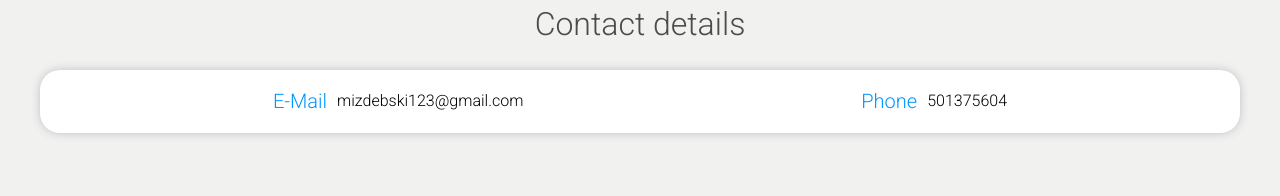
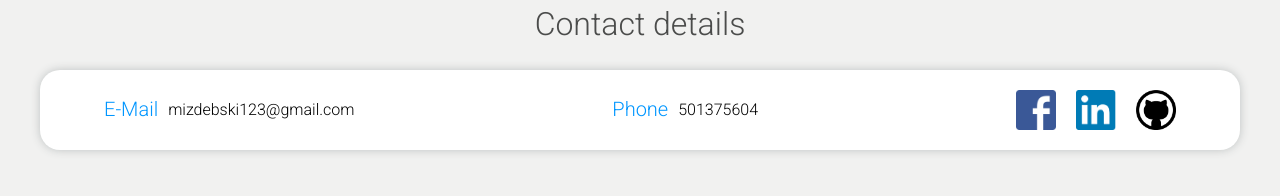
Before and after one commit to mizdebski77/Easy-Employ, a React (Create React App) app: page /Carrer in a window 1280 px wide. Shown: the part 604-800 px from the top of the page. Built offline with nearby package versions, Linux system fonts and the light colour scheme.

Commit message:
Icons to carrer added

```diff
--- a/src/features/Carrer/carrer.tsx
+++ b/src/features/Carrer/carrer.tsx
@@ -1,7 +1,10 @@
 import React from 'react';
-import { ButtonWrapper, ContentWrapper, EditButton, LocationImg, LocationSpan, LocationWrapper, InformationWrapper, Name, Photo, PhotoSection, Title, TitleSpan, Wrapper, ContactWrapper, SectionTitle, ContactItems, ContactSpan, ContactInformation } from './styledCarrer';
+import { ButtonWrapper, ContentWrapper, EditButton, LocationImg, LocationSpan, LocationWrapper, InformationWrapper, Name, Photo, PhotoSection, Title, TitleSpan, Wrapper, ContactWrapper, SectionTitle, ContactItems, ContactSpan, ContactInformation, IconsWrapper, Icon } from './styledCarrer';
 import profile from '../../common/Images/profileStack.png';
 import location from '../../common/Images/location.png';
+import facebook from '../../common/Images/SocialMedia/fb.png';
+import linkedin from '../../common/Images/SocialMedia/link.png';
+import gh from '../../common/Images/SocialMedia/gh.png';
 
 export const Carrer = () => {
     return (
@@ -44,6 +47,12 @@ export const Carrer = () => {
                     <ContactSpan> Phone </ContactSpan>
                     <ContactInformation>501375604</ContactInformation>
                 </ContactItems>
+
+                <IconsWrapper>
+                    <Icon src={facebook} />
+                    <Icon src={linkedin} />
+                    <Icon src={gh} />
+                </IconsWrapper>
             </ContactWrapper>
         </Wrapper>
     );
--- a/src/features/Carrer/styledCarrer.ts
+++ b/src/features/Carrer/styledCarrer.ts
@@ -112,7 +112,7 @@ export const ContactWrapper = styled.div`
     margin: 0 auto;
     padding: 20px 64px;
     display:  flex;
-    justify-content: space-around;
+    justify-content: space-between;
     box-shadow: 0 0 10px ${({ theme }) => theme.color.fourthColor};
     border-radius: 20px;
 `;
@@ -133,9 +133,11 @@ export const ContactInformation = styled.span`
 `;
 
 export const IconsWrapper = styled.div`
-
+    display: flex;
+    justify-content: space-between;
+    gap: 20px;
 `;
 
 export const Icon = styled.img`
-
+    max-width: 40px;
 `;
```
